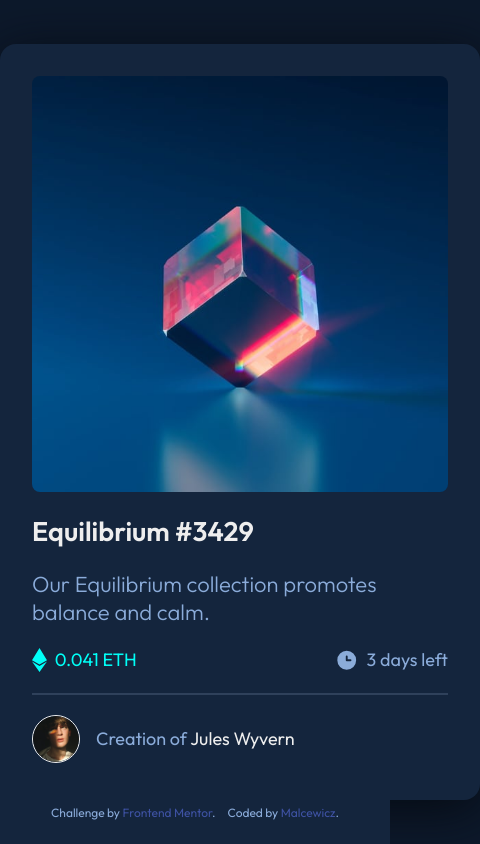
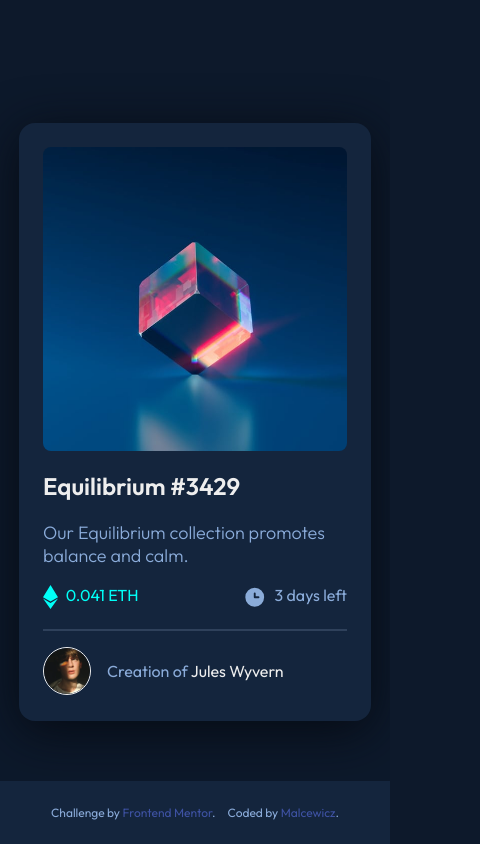
Before and after one commit to Malcewicz/nft-preview-card, a plain HTML site: page index.html in a window 390 px wide. Shown: the whole page, 480 px wide, since content can reach past the window. Drawn offline with Linux system fonts and the light colour scheme.

Commit message:
Added mobile responsiveness

```diff
--- a/style.css
+++ b/style.css
@@ -184,3 +184,19 @@ a:hover {
 #r {
     padding-left: 1em;
 }
+
+/* --------
+    Mobile
+   -------- */
+@media (max-width: 800px) {
+    body {
+        font-size: 16px;
+    }
+    .main {
+        width: 22rem;
+        padding: 1.5rem;
+    }
+    .description p {
+        font-size: 18px;
+    }
+}
```
